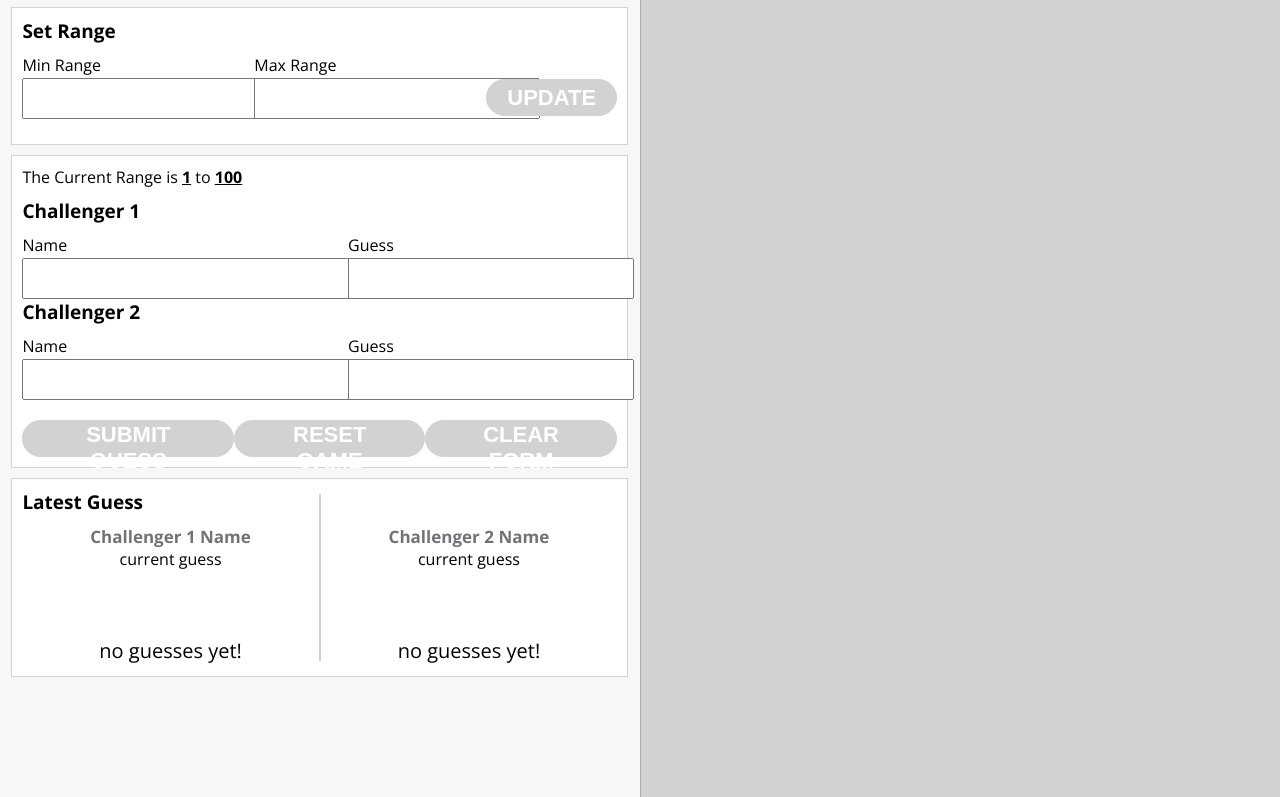
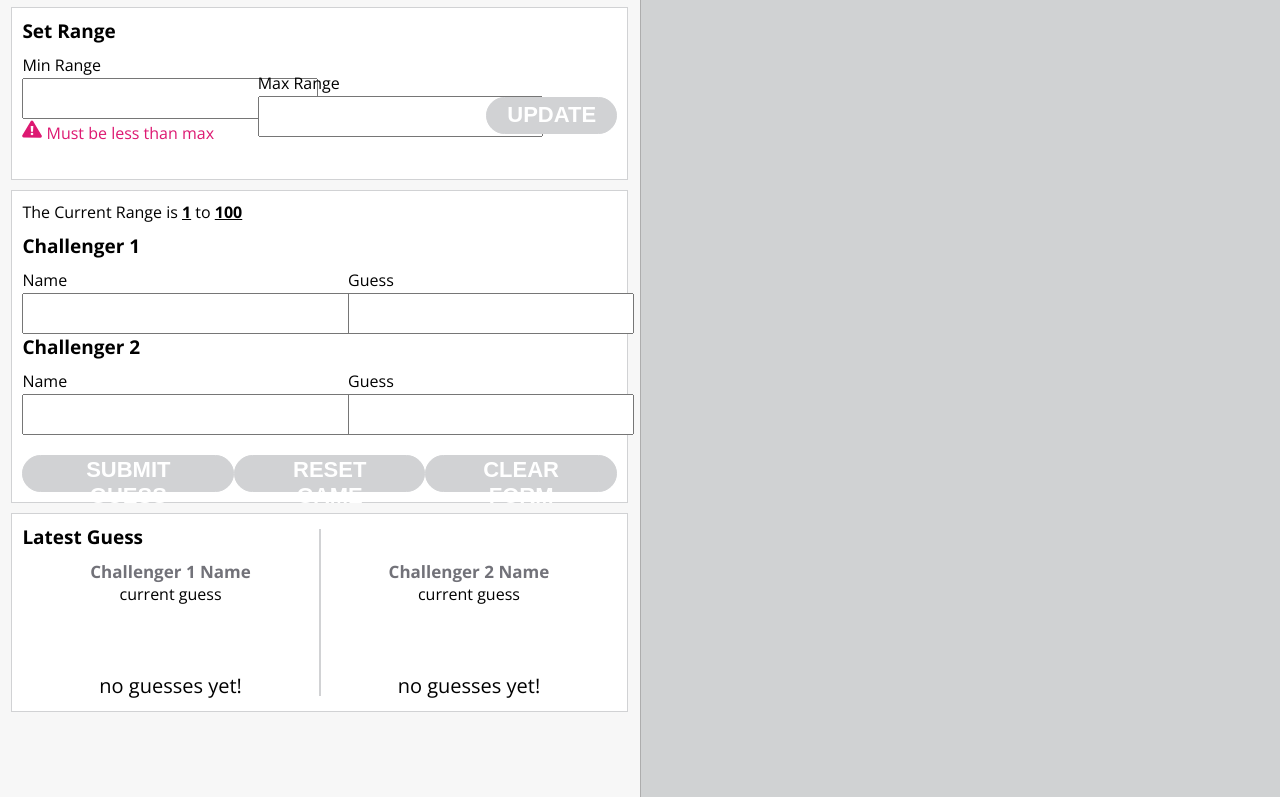
Before and after one commit to dreardon1021/number-guesser, a plain HTML site: page index.html in a window 1280 px wide. Shown: the part 118-915 px from the top of the page. Drawn offline with nearby package versions, Linux system fonts and the light colour scheme.

Commit message:
Add classes and image for errors

```diff
--- a/index.html
+++ b/index.html
@@ -25,6 +25,9 @@
             <div class="label-input">
               <label for="min-range">Min Range</label>
               <input class="min-range" type="number" name="min-range" required>
+              <p class="min-error">
+                <img class="error-icon" src="assets/error-icon.svg" alt="ERROR">
+                Must be less than max</p>
             </div>
             <div class="label-input">
               <label for="max-range">Max Range</label>
--- a/main.js
+++ b/main.js
@@ -144,6 +144,7 @@ function showMinError() {
   var maxValue = maxRangeInput.value;
   if(minValue > maxValue) {
 
+
   };
 };
 
--- a/styles.css
+++ b/styles.css
@@ -125,6 +125,17 @@ span {
   width: 22%;
   margin-top: 22px;
 }
+    /*error messages for range */
+.min-error {
+  color: #dd1972;
+}
+
+.error-icon {
+  width: 20px;
+  height: 20px;
+}
+
+    /*error messages for range end */
 
 .label-input-flex {
   display: flex;
```
Also changed, not shown: assets/num_guesser_logo.png (deleted).
